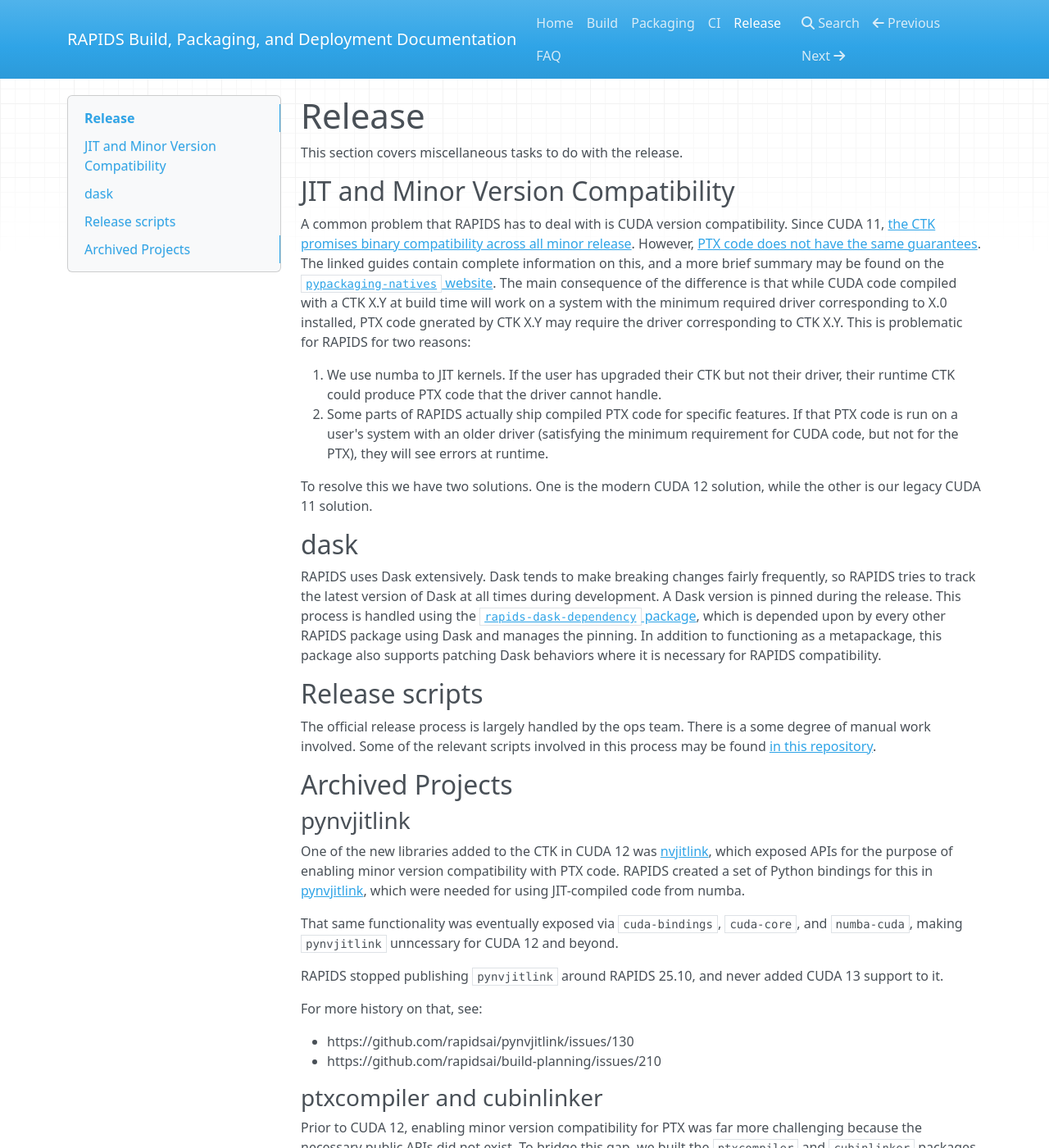
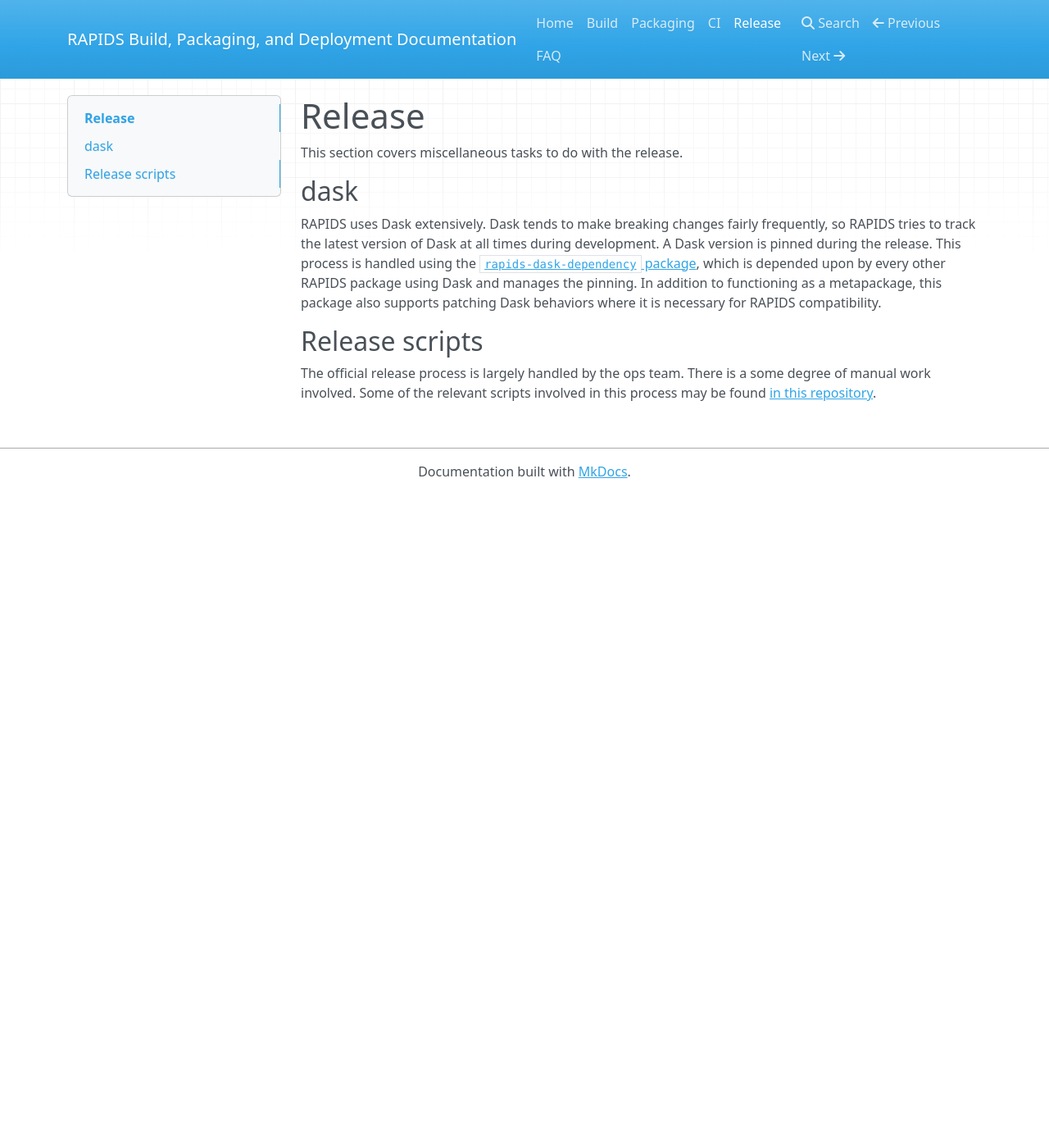
Before and after one commit to rapidsai/build-planning, an MkDocs documentation site: the page built from docs/docs/release.md, in a window 1280 px wide and 1400 px high. Shown: the whole window at 82% size. Built offline with MkDocs 1.6.1, drawn with Linux system fonts in a browser that asks for light colours; nearby versions of some CDN libraries; some of the changed text lies outside the part shown.

Commit message:
Remove docs on JIT runtime compatibility (#216)

```diff
--- a/docs/docs/release.md
+++ b/docs/docs/release.md
@@ -1,21 +1,6 @@
 # Release
 
 This section covers miscellaneous tasks to do with the release.
-
-## JIT and Minor Version Compatibility
-
-A common problem that RAPIDS has to deal with is CUDA version compatibility.
-Since CUDA 11, [the CTK promises binary compatibility across all minor release](https://docs.nvidia.com/cuda/cuda-c-best-practices-guide/index.html#cuda-toolkit-versioning).
-However, [PTX code does not have the same guarantees](https://docs.nvidia.com/cuda/cuda-c-best-practices-guide/index.html#using-ptx).
-The linked guides contain complete information on this, and a more brief summary may be found on the [`pypackaging-natives` website](https://pypackaging-native.github.io/key-issues/gpus/).
-The main consequence of the difference is that while CUDA code compiled with a CTK X.Y at build time will work on a system with the minimum required driver corresponding to X.0 installed, PTX code gnerated by CTK X.Y may require the driver corresponding to CTK X.Y.
-This is problematic for RAPIDS for two reasons:
-
-1. We use numba to JIT kernels. If the user has upgraded their CTK but not their driver, their runtime CTK could produce PTX code that the driver cannot handle.
-2. Some parts of RAPIDS actually ship compiled PTX code for specific features. If that PTX code is run on a user's system with an older driver (satisfying the minimum requirement for CUDA code, but not for the PTX), they will see errors at runtime.
-
-To resolve this we have two solutions.
-One is the modern CUDA 12 solution, while the other is our legacy CUDA 11 solution.
 
 ## dask
 
@@ -30,26 +15,3 @@ In addition to functioning as a metapackage, this package also supports patching
 The official release process is largely handled by the ops team.
 There is a some degree of manual work involved.
 Some of the relevant scripts involved in this process may be found [in this repository](https://github.com/rapidsai/release-scripts).
-
-## Archived Projects
-
-### pynvjitlink
-
-One of the new libraries added to the CTK in CUDA 12 was [nvjitlink](https://docs.nvidia.com/cuda/nvjitlink/index.html), which exposed APIs for the purpose of enabling minor version compatibility with PTX code.
-RAPIDS created a set of Python bindings for this in [pynvjitlink](https://github.com/rapidsai/pynvjitlink/), which were needed for using JIT-compiled code from numba.
-
-That same functionality was eventually exposed via `cuda-bindings`, `cuda-core`, and `numba-cuda`, making `pynvjitlink` unncessary for CUDA 12 and beyond.
-
-RAPIDS stopped publishing `pynvjitlink` around RAPIDS 25.10, and never added CUDA 13 support to it.
-
-For more history on that, see:
-
-* https://github.com/rapidsai/pynvjitlink/issues/130
-* https://github.com/rapidsai/build-planning/issues/210
-
-### ptxcompiler and cubinlinker
-
-Prior to CUDA 12, enabling minor version compatibility for PTX was far more challenging because the necessary public APIs did not exist.
-To bridge this gap, we built the `ptxcompiler` and `cubinlinker` packages, the latter of which leveraged internal CUDA APIs to enable this functionality.
-These were CUDA 11-specific tools and are not used in CUDA 12 environments.
-Development on both stopped when RAPIDS dropped CUDA 11 support (https://github.com/rapidsai/build-planning/issues/184).
```
